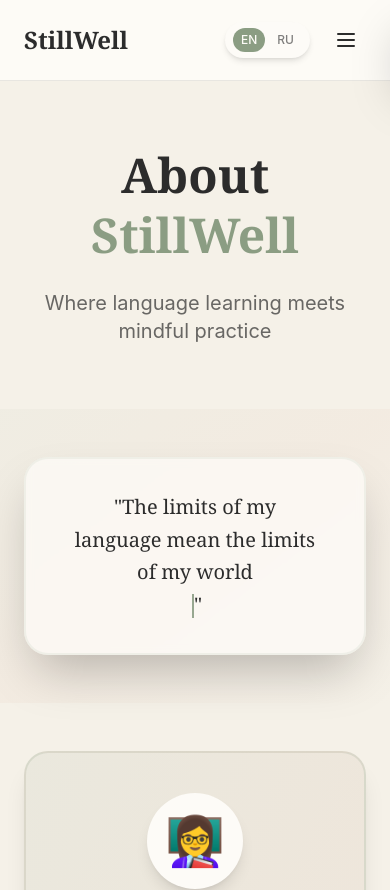
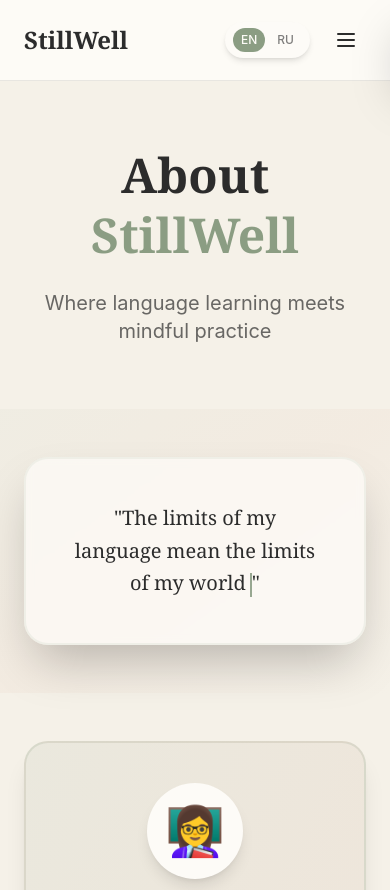
Before and after one commit to saitama43329-droid/stillwell, a Next.js app: page /about in a window 390 px wide. Shown: the top 890 px of the page. Built offline with nearby package versions, Linux system fonts and the light colour scheme.

Commit message:
Fix quote marks to display correctly around typed text

```diff
--- a/app/about/page.tsx
+++ b/app/about/page.tsx
@@ -48,9 +48,8 @@
   return (
     <div className="min-h-[120px] sm:min-h-[100px] flex items-center justify-center px-4">
       <p className="text-xl sm:text-2xl md:text-3xl font-serif text-charcoal text-center leading-relaxed break-words">
-        <span className="inline-block">"{displayText}</span>
-        <span className="inline-block w-0.5 h-6 sm:h-7 md:h-8 bg-sage ml-1 animate-pulse align-middle"></span>
-        <span className="inline-block">"</span>
+        "{displayText}
+        <span className="inline-block w-0.5 h-6 sm:h-7 md:h-8 bg-sage ml-1 animate-pulse align-middle"></span>"
       </p>
     </div>
   );
```
